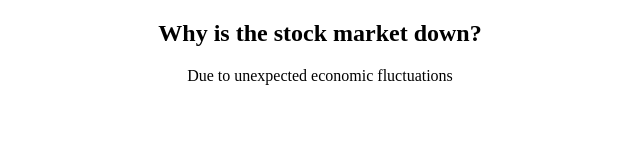
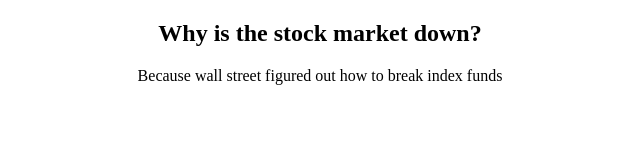
Before and after one commit to paulgmiller/stonks, a plain HTML site: page index.html in a window 1280 px wide. Shown: the whole page, without its empty margins (320-960 px from the left). Drawn offline with Linux system fonts and the light colour scheme.

Commit message:
better reasons

```diff
--- a/index.html
+++ b/index.html
@@ -12,11 +12,10 @@
     <script>
         // Define an array of possible strings
         const stockMarketReasons = [
-            "Because everyone stole their stocks to buy crypto (which was then stolen)",
-            "Due to unexpected economic fluctuations",
-            "Aliens sold their shares",
-            "Mercury is in retrograde",
-            "Blame it on the moon phases"
+            "Because everyone sold their stocks to buy crypto (which was then stolen)",
+            "Because Janet Yellen is pissed",
+            "Because wall street figured out how to break index funds",
+            "Because the cabal of illuminati does not want you to be happy.",
         ];
 
         // Use the day of the month as the seed for randomness
```
